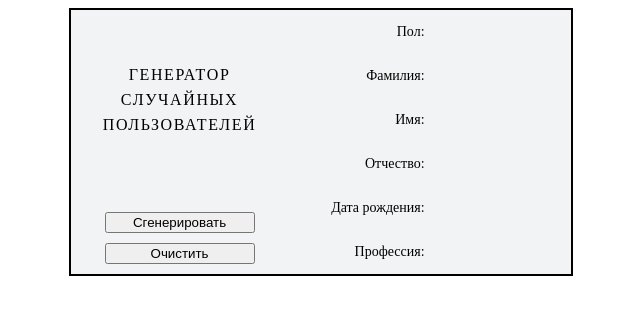
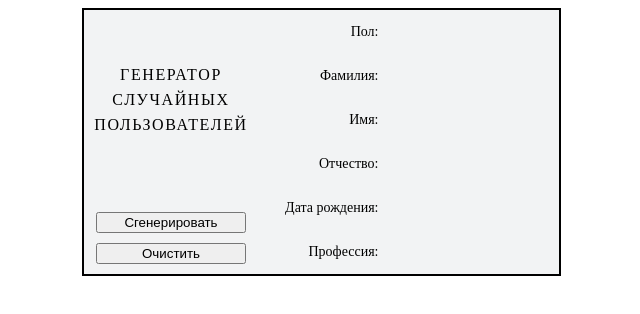
Before and after one commit to mkostrikov/task_9.11, a plain HTML site: page index.html in a window 1280 px wide. Shown: the whole page, without its empty margins (319-959 px from the left). Drawn offline with Linux system fonts and the light colour scheme.

Commit message:
edit style

```diff
--- a/style.css
+++ b/style.css
@@ -1,7 +1,7 @@
 header,
 main,
 footer {
-  width: 500px;
+  width: 475px;
   margin: 0 auto;
   text-align: center;
 }
@@ -22,6 +22,7 @@ main {
 }
 
 .buttons {
+  width: 175px;
   display: flex;
   flex-direction: column;
   align-items: center;
@@ -35,14 +36,14 @@ main {
 }
 
 .keys {
-  width: 50%;
+  width: 125px;
   display: flex;
   flex-direction: column;
   align-items: flex-end;
 }
 
 .values {
-  width: 50%;
+  width: 175px;
   display: flex;
   flex-direction: column;
   align-items: flex-start;
```
